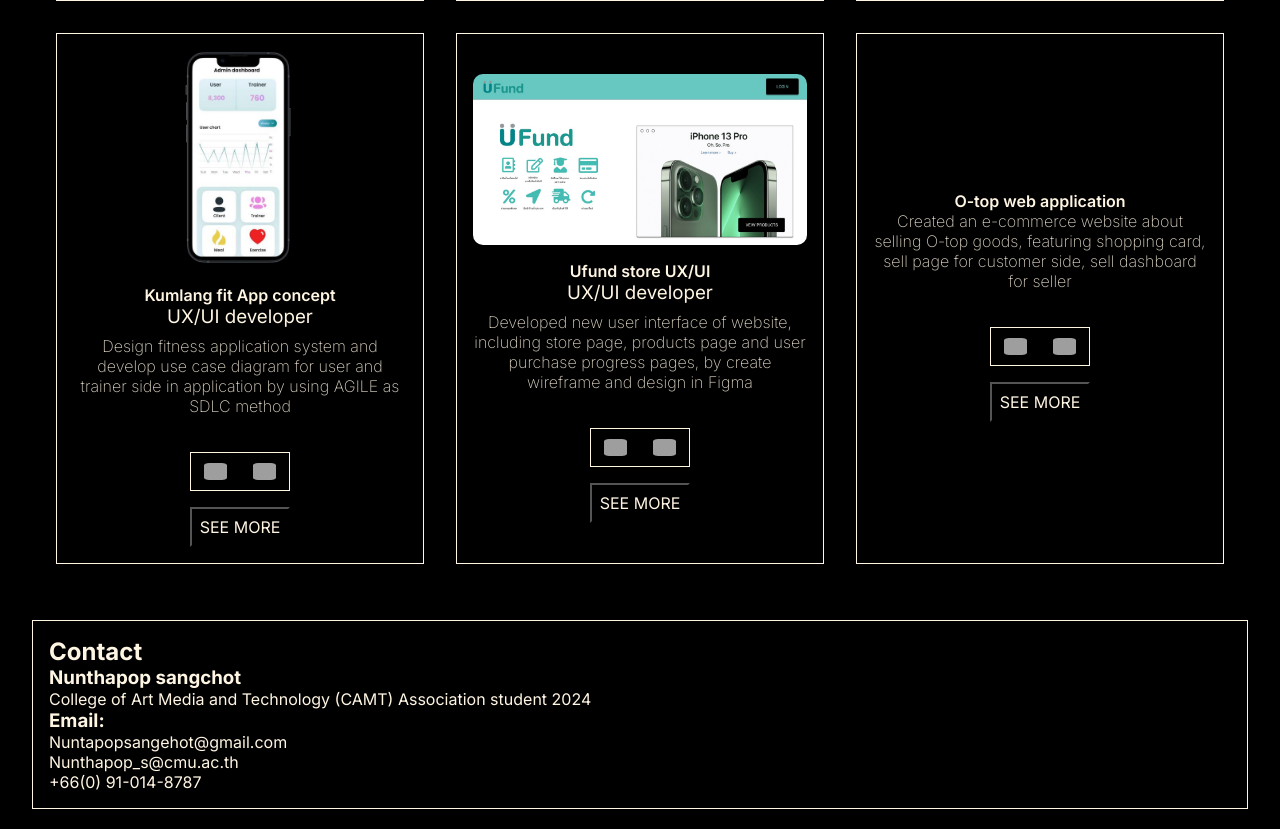
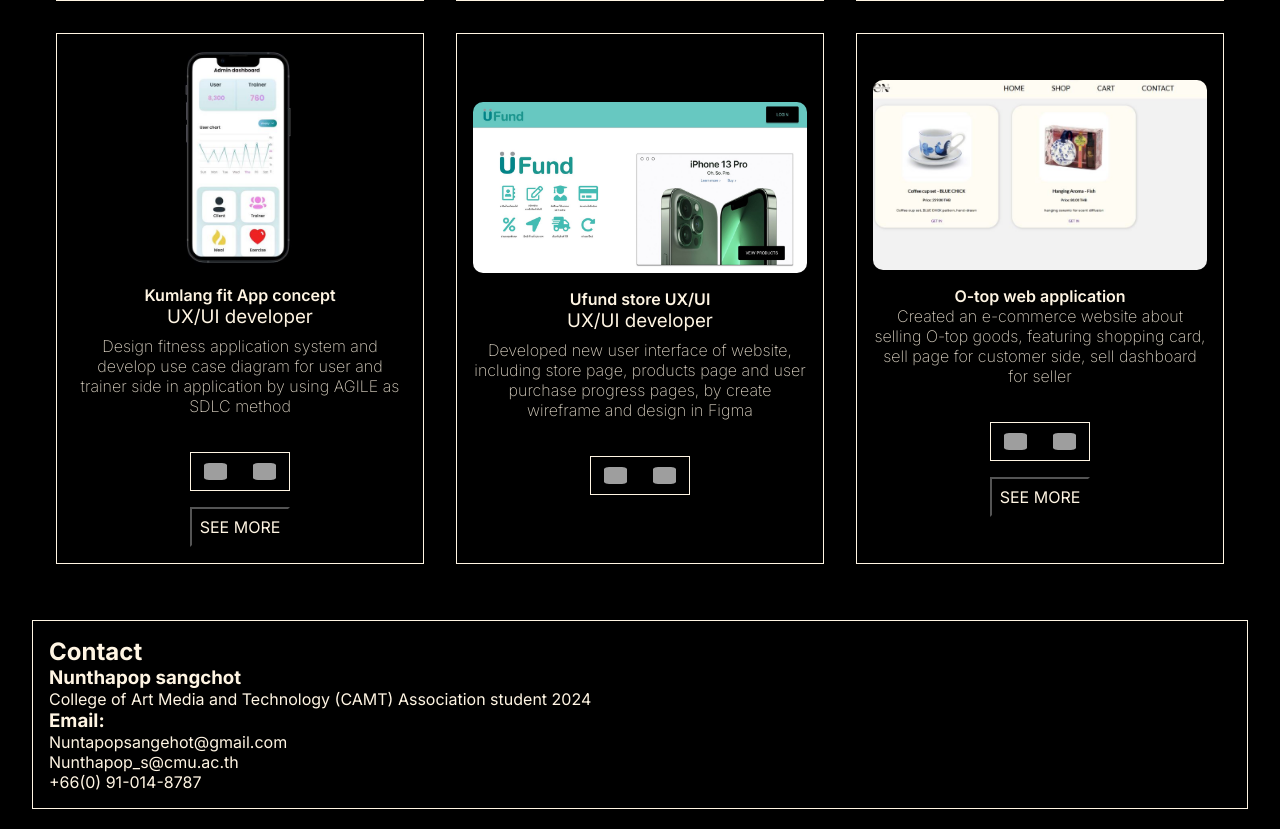
Before and after one commit to Nunthapop/portfolio, a website: page index.html in a window 1280 px wide. Shown: the part 1520-2349 px from the top of the page. Drawn offline with Linux system fonts and the light colour scheme; grey boxes are pictures that could not be loaded; a web font is replaced by a local one.

Commit message:
update file doc

```diff
--- a/index.html
+++ b/index.html
@@ -193,11 +193,11 @@
                 alt=""
               />
             </div>
-            <button class="doc"> <a href="" download> SEE MORE</a></button>
+            <!-- <button class="doc"> <a href="#" download> SEE MORE</a></button> -->
           </div>
         </div>
         <div class="box">
-          <!-- <img src="" alt="" /> -->
+          <img src="/img/otopweb.JPG" alt="" />
           <h1>O-top web application</h1>
           <p>
             Created an e-commerce website about selling O-top goods, featuring
@@ -215,7 +215,7 @@
                 alt=""
               />
             </div>
-            <button class="doc"> <a href="" download> SEE MORE</a></button>
+            <button class="doc"> <a href="/SRC/DOC/otop-report.pdf" download> SEE MORE</a></button>
           </div>
         </div>
       </section>
```
Also changed, not shown: img/otopweb.JPG (added), 1 other file.
